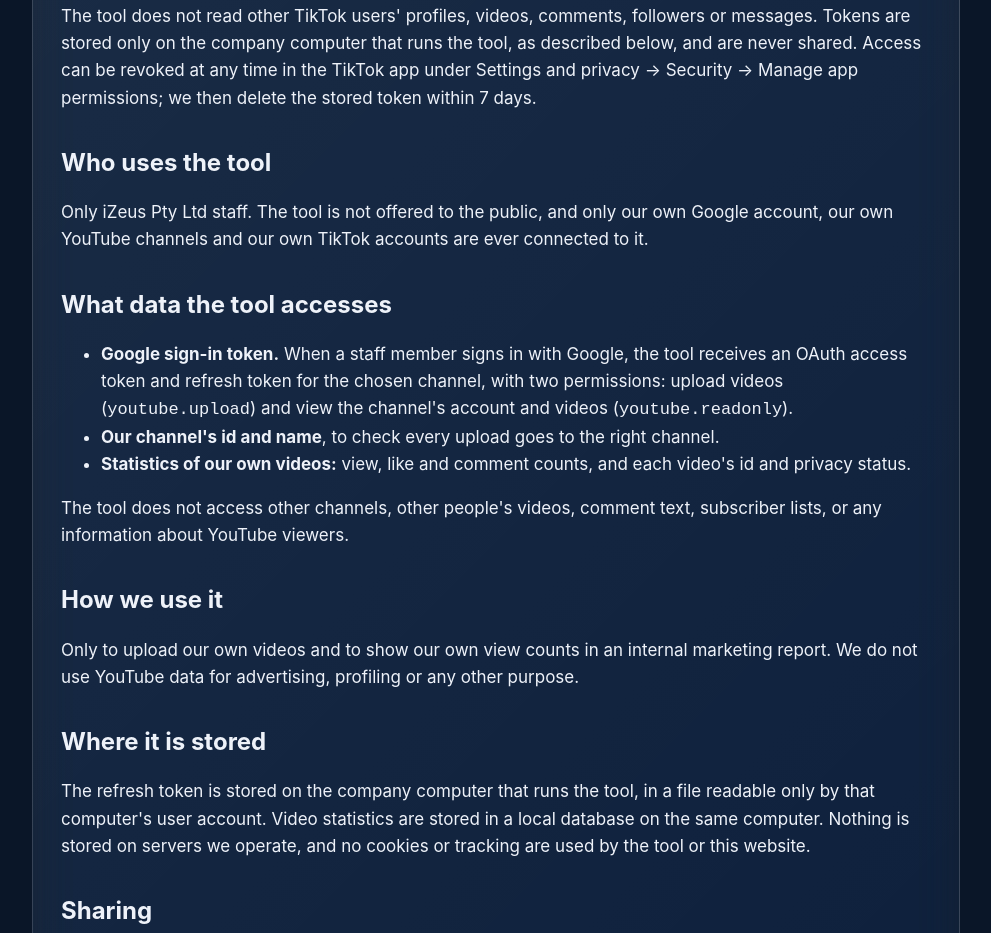
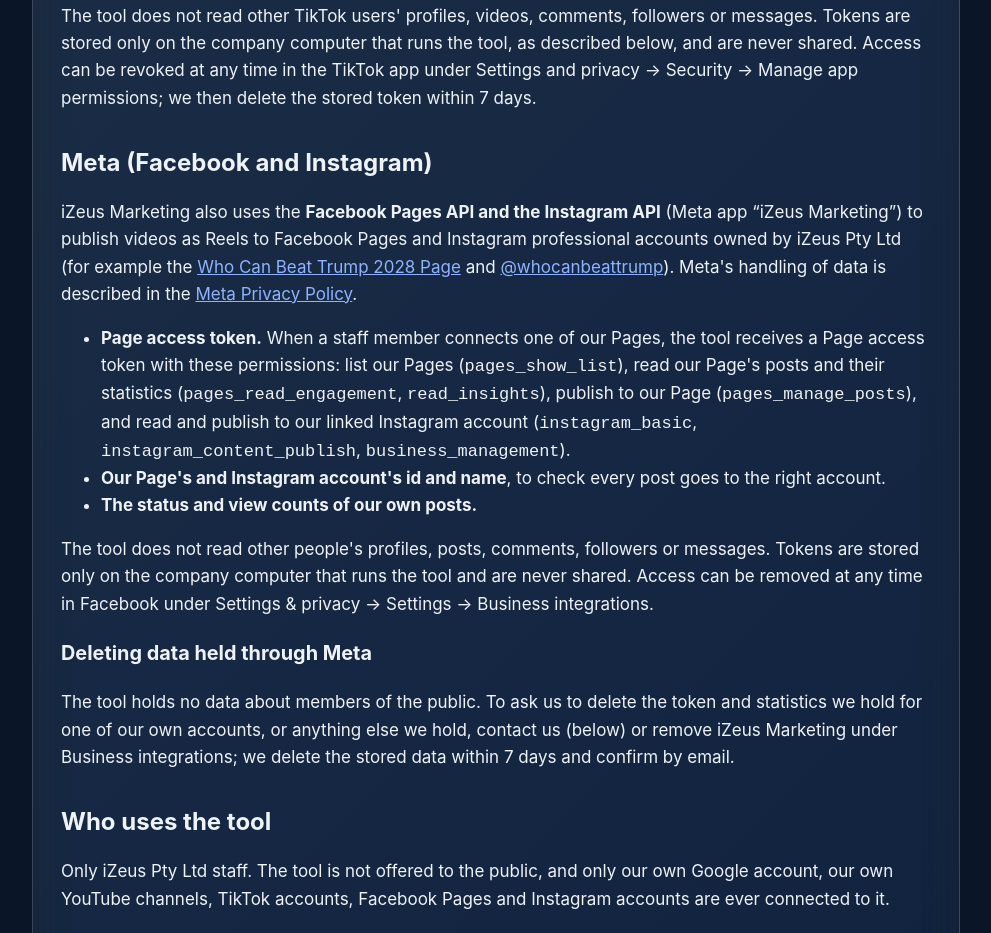
Before and after one commit to CleverBob42/izeus-marketing-site, a plain HTML site: page privacy.html in a window 1280 px wide. Shown: the part 855-1788 px from the top of the page, without its empty margins (144-1135 px from the left). Drawn offline with Linux system fonts and the light colour scheme.

Commit message:
Privacy and terms: Meta (Facebook Pages and Instagram) posting
Co-Authored-By: Claude Opus 5.5 <noreply@anthropic.com>

```diff
--- a/privacy.html
+++ b/privacy.html
@@ -30,8 +30,19 @@
 </ul>
 <p>The tool does not read other TikTok users' profiles, videos, comments, followers or messages. Tokens are stored only on the company computer that runs the tool, as described below, and are never shared. Access can be revoked at any time in the TikTok app under Settings and privacy &rarr; Security &rarr; Manage app permissions; we then delete the stored token within 7 days.</p>
 
+<h2 id="meta">Meta (Facebook and Instagram)</h2>
+<p>iZeus Marketing also uses the <strong>Facebook Pages API and the Instagram API</strong> (Meta app &ldquo;iZeus Marketing&rdquo;) to publish videos as Reels to Facebook Pages and Instagram professional accounts owned by iZeus Pty Ltd (for example the <a href="https://www.facebook.com/profile.php?id=61596432031563">Who Can Beat Trump 2028 Page</a> and <a href="https://www.instagram.com/whocanbeattrump/">@whocanbeattrump</a>). Meta's handling of data is described in the <a href="https://www.facebook.com/privacy/policy/">Meta Privacy Policy</a>.</p>
+<ul>
+  <li><strong>Page access token.</strong> When a staff member connects one of our Pages, the tool receives a Page access token with these permissions: list our Pages (<code>pages_show_list</code>), read our Page's posts and their statistics (<code>pages_read_engagement</code>, <code>read_insights</code>), publish to our Page (<code>pages_manage_posts</code>), and read and publish to our linked Instagram account (<code>instagram_basic</code>, <code>instagram_content_publish</code>, <code>business_management</code>).</li>
+  <li><strong>Our Page's and Instagram account's id and name</strong>, to check every post goes to the right account.</li>
+  <li><strong>The status and view counts of our own posts.</strong></li>
+</ul>
+<p>The tool does not read other people's profiles, posts, comments, followers or messages. Tokens are stored only on the company computer that runs the tool and are never shared. Access can be removed at any time in Facebook under Settings &amp; privacy &rarr; Settings &rarr; Business integrations.</p>
+<h3 id="data-deletion">Deleting data held through Meta</h3>
+<p>The tool holds no data about members of the public. To ask us to delete the token and statistics we hold for one of our own accounts, or anything else we hold, contact us (below) or remove iZeus Marketing under Business integrations; we delete the stored data within 7 days and confirm by email.</p>
+
 <h2>Who uses the tool</h2>
-<p>Only iZeus Pty Ltd staff. The tool is not offered to the public, and only our own Google account, our own YouTube channels and our own TikTok accounts are ever connected to it.</p>
+<p>Only iZeus Pty Ltd staff. The tool is not offered to the public, and only our own Google account, our own YouTube channels, TikTok accounts, Facebook Pages and Instagram accounts are ever connected to it.</p>
 
 <h2>What data the tool accesses</h2>
 <ul>
```
Also changed, not shown: terms.html (+5 -2 lines).
